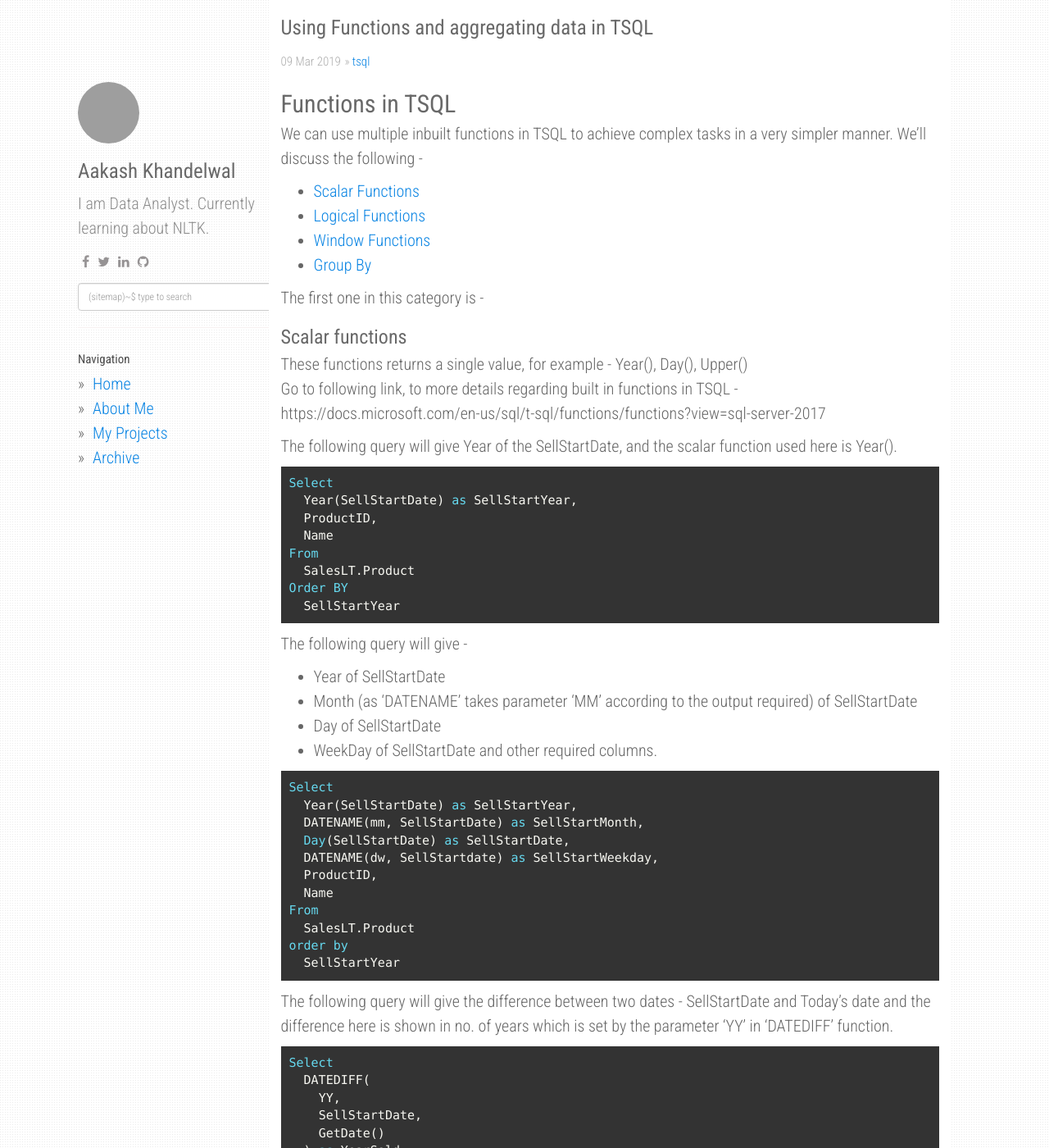
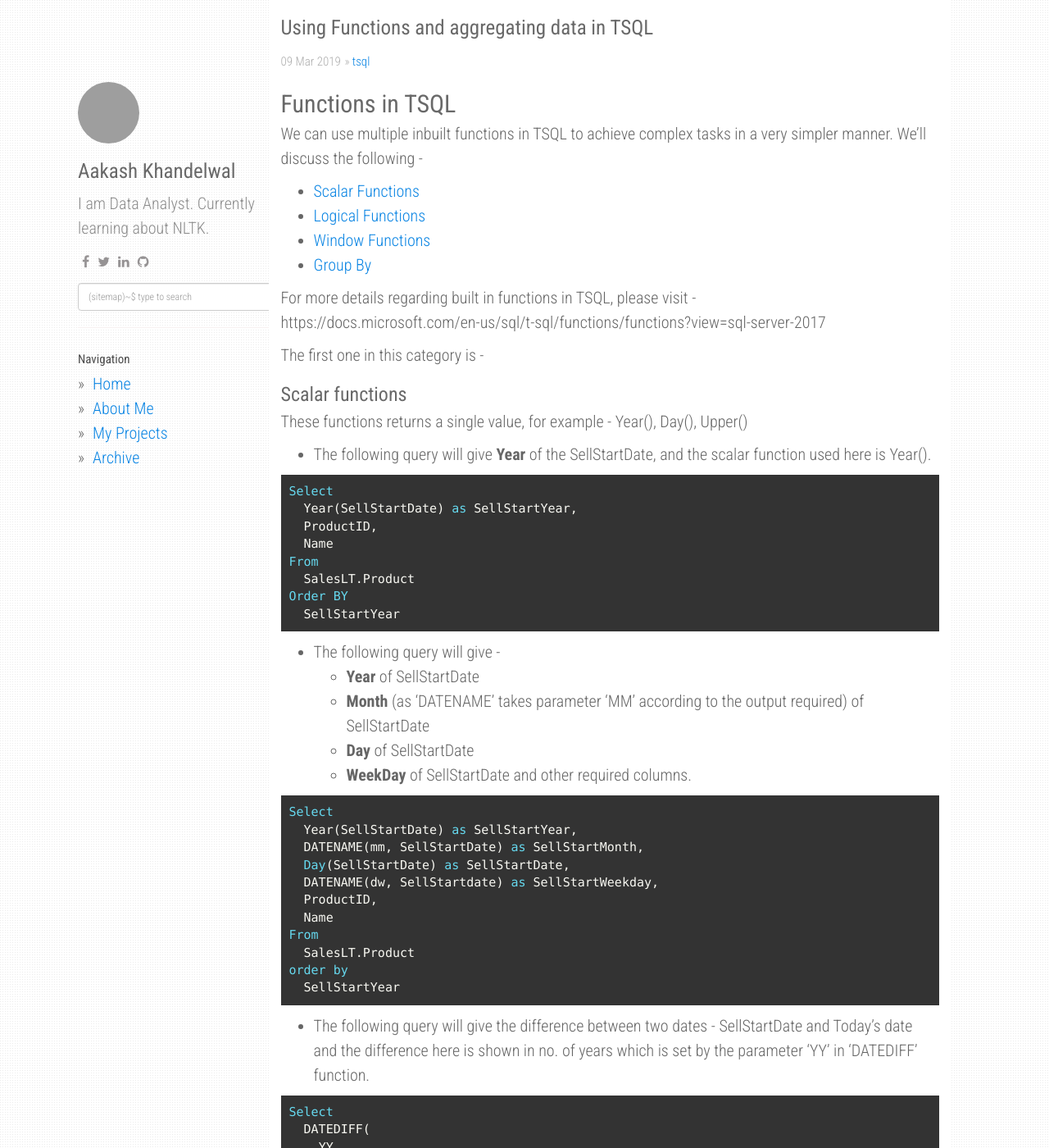
Before and after one commit to aakashkh/data-patterns, a Jekyll site: the page built from _posts/tsql/2019-3-09-Functions-And-Aggregations-In-TSQL.md, in a window 1280 px wide and 1400 px high. Shown: the whole window at 82% size. Built offline with Jekyll 4.4.1, drawn with Linux system fonts in a browser that asks for light colours; nearby versions of some CDN libraries; comment, search, counter and statistics services are not loaded; some of the changed text lies outside the part shown; grey boxes are pictures that could not be loaded.

Commit message:
Post of 9th march

````diff
--- a/_posts/tsql/2019-3-09-Functions-And-Aggregations-In-TSQL.md
+++ b/_posts/tsql/2019-3-09-Functions-And-Aggregations-In-TSQL.md
@@ -5,19 +5,21 @@ categories: [tsql]
 tags: [tsql,  sql, data, sql server, database, AdventureWorks, Functions, Logical, window, group by, groupby, aggregate, sum, rank, order]
 ---
 ## Functions in TSQL
-We can use multiple inbuilt functions in TSQL to achieve complex tasks in a very simpler manner. We'll discuss the following -
+We can use multiple inbuilt functions in TSQL to achieve complex tasks in a very simpler manner.
+We'll discuss the following -
 * [Scalar Functions](#scalar-functions)
 * [Logical Functions](#logical-functions)
 * [Window Functions](#window-functions)
 * [Group By](#group-by)
 
+For more details regarding built in functions in TSQL, please visit -
+https://docs.microsoft.com/en-us/sql/t-sql/functions/functions?view=sql-server-2017
+
 The first one in this category is -
 ### Scalar functions
 These functions returns a single value, for example - Year(), Day(), Upper()
-Go to following link, to more details regarding built in functions in TSQL -
-https://docs.microsoft.com/en-us/sql/t-sql/functions/functions?view=sql-server-2017
+- The following query will give **Year** of the SellStartDate, and the scalar function used here is Year().
 
-The following query will give Year of the SellStartDate, and the scalar function used here is Year().
 ```sql
 Select
   Year(SellStartDate) as SellStartYear,
@@ -28,11 +30,11 @@ From
 Order BY
   SellStartYear
 ```
-The following query will give -
-* Year of SellStartDate
-* Month (as 'DATENAME' takes parameter 'MM' according to the output required) of SellStartDate
-* Day of SellStartDate
-* WeekDay of SellStartDate
+- The following query will give -
+  - **Year** of SellStartDate
+  - **Month** (as 'DATENAME' takes parameter 'MM' according to the output required) of SellStartDate
+  - **Day** of SellStartDate
+  - **WeekDay** of SellStartDate
 and other required columns.
 
 ```sql
@@ -48,7 +50,7 @@ From
 order by
   SellStartYear
 ```
-The following query will give the difference between two dates - SellStartDate and Today's date and the difference here is shown in no. of years which is set by the parameter 'YY' in 'DATEDIFF' function.
+- The following query will give the difference between two dates - SellStartDate and Today's date and the difference here is shown in no. of years which is set by the parameter 'YY' in 'DATEDIFF' function.
 
 ```sql
 Select
@@ -64,21 +66,24 @@ from
 Order By
   ProductID
 ```
-This is simple one, and will return ProductName in Upper Case
+- This is simple one, and will return ProductName in Upper Case
+
 ```sql
 Select
   UPPER(Name) as ProductName
 from
   SalesLT.Product
 ```
-This one will return FirstName and Last Name, separated by a space
+* This one will return FirstName and Last Name, separated by a space
+
 ```sql
 Select
   CONCAT(FirstName, ' ', LastName) As FullName
 from
   SalesLT.Customer
 ```
-Multiple substring functions can also be used like LEFT(), which is used to extract the leftmost number of characters by passing the parameter accordingly.
+- Multiple substring functions can also be used like LEFT(), which is used to extract the leftmost number of characters by passing the parameter accordingly.
+
 ```sql
 Select
   Name,
@@ -265,7 +270,7 @@ where
 ### Group By
 Group By statement is used to group the data at some categories and then display the associated aggregations for each group. Grouping can be done at multiple levels as well.
 
-For example the following query group at SalesPerson and for each sales person shows the total revenue in descending order
+For example - the following query group at SalesPerson and for each sales person shows the total revenue in descending order
 
 ```sql
 Select
````
Also changed, not shown: other parts of _posts/tsql/2019-3-09-Functions-And-Aggregations-In-TSQL.md (+2 -2 lines).
